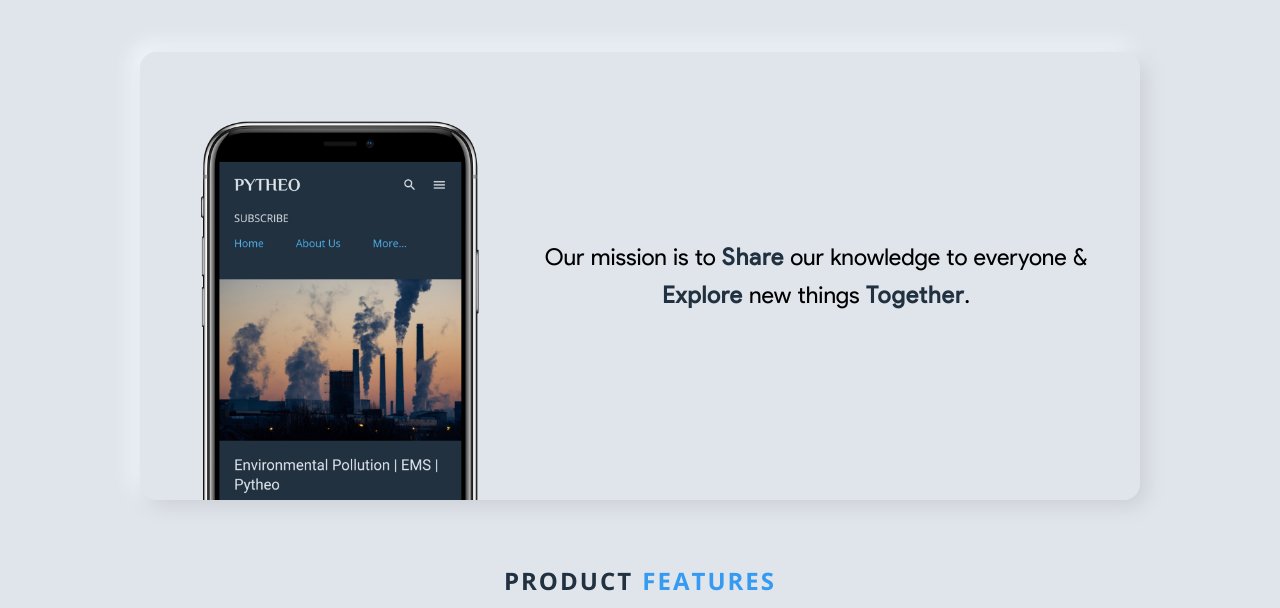
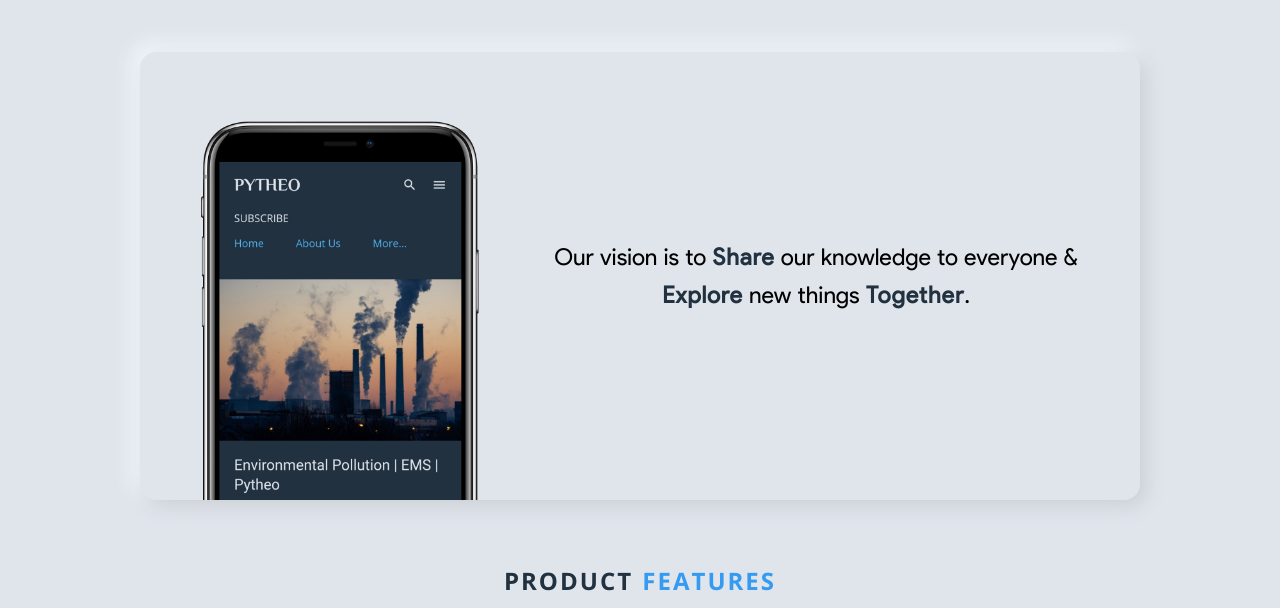
Before and after one commit to qcflicks/pytheoapp, a plain HTML site: page aboutus.html in a window 1280 px wide. Shown: the part 192-800 px from the top of the page. Drawn offline with nearby package versions, Linux system fonts and the light colour scheme.

Commit message:
Update aboutus.html

```diff
--- a/aboutus.html
+++ b/aboutus.html
@@ -73,7 +73,7 @@
 
             <div class="productquote">
               <p>
-                Our mission is to <a>share</a> our knowledge to everyone & <a>explore</a> new things <a>together</a>.
+                Our vision is to <a>share</a> our knowledge to everyone & <a>explore</a> new things <a>together</a>.
               </p>
             </div>
 
```
